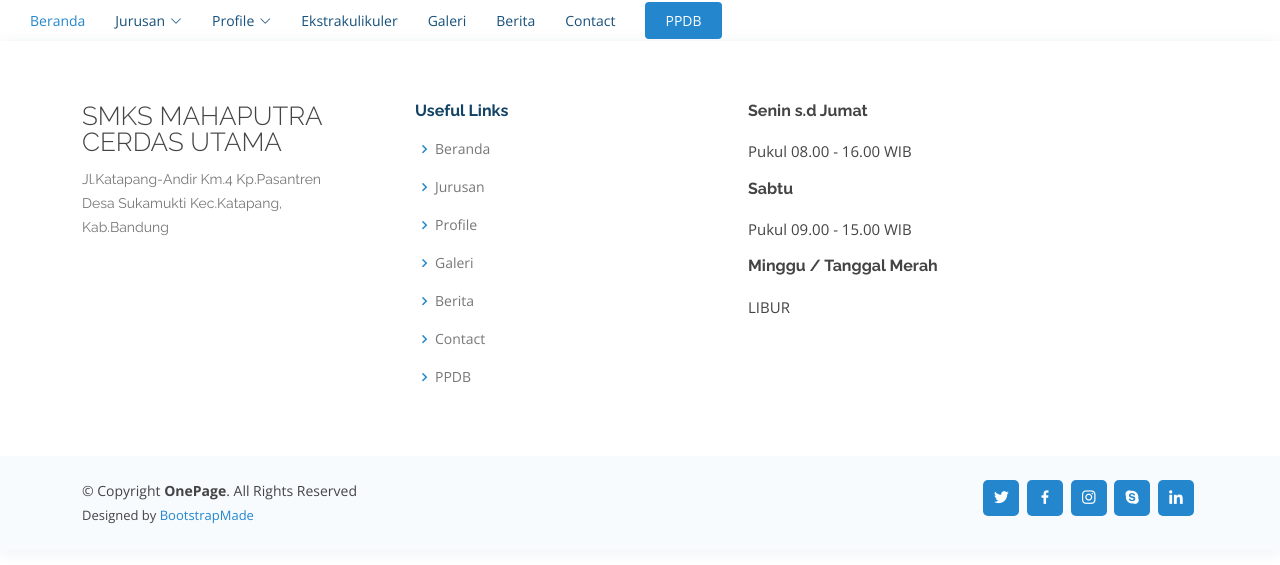
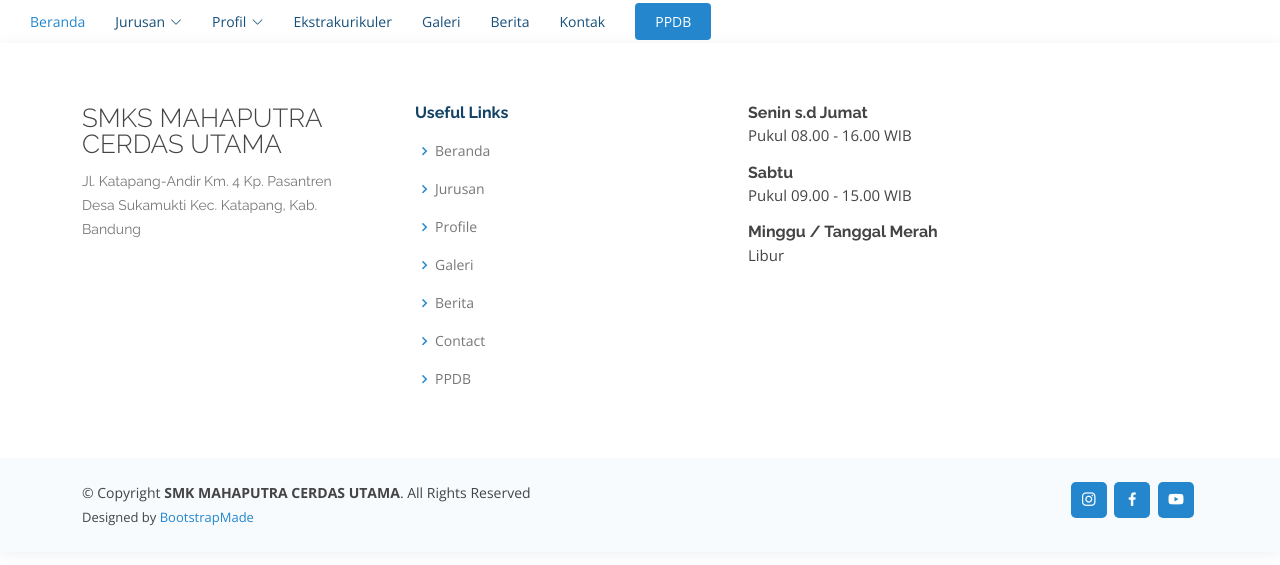
Before and after one commit to zeapiaji/PPDB, a PHP site: template view/navbar.php in a window 1280 px wide. Shown: the top 565 px of the page. Run offline with PHP 8.4, Linux system fonts and the light colour scheme; the template is opened without the code that fills it, so the values that code supplies are empty.

Commit message:
update zea

```diff
--- a/view/footer.php
+++ b/view/footer.php
@@ -8,7 +8,7 @@
       <div class="col-lg-3 col-md-6 footer-contact">
         <h3>SMKS MAHAPUTRA CERDAS UTAMA</h3>
         <p>
-          Jl.Katapang-Andir Km.4 Kp.Pasantren Desa Sukamukti Kec.Katapang, Kab.Bandung<br><br>
+          Jl. Katapang-Andir Km. 4 Kp. Pasantren Desa Sukamukti Kec. Katapang, Kab. Bandung<br><br>
         </p>
       </div>
 
@@ -26,12 +26,14 @@
       </div>
 
       <div class="col-lg-4 col-md-6 footer-newsletter">
-        <h4>Senin s.d Jumat</h4>
+        <h4 style="margin-bottom: -10px;">Senin s.d Jumat</h4>
         <p>Pukul 08.00 - 16.00 WIB</p>
-        <h4>Sabtu</h4>
+
+        <h4 style="margin-bottom: -10px;">Sabtu</h4>
         <p>Pukul 09.00 - 15.00 WIB</p>
-        <h4>Minggu / Tanggal Merah</h4>
-        <p>LIBUR</p>
+
+        <h4 style="margin-bottom: -10px;">Minggu / Tanggal Merah</h4>
+        <p>Libur</p>
       </div>
 
     </div>
@@ -42,7 +44,7 @@
 
   <div class="me-md-auto text-center text-md-start">
     <div class="copyright">
-      &copy; Copyright <strong><span>OnePage</span></strong>. All Rights Reserved
+      &copy; Copyright <strong><span>SMK MAHAPUTRA CERDAS UTAMA</span></strong>. All Rights Reserved
     </div>
     <div class="credits">
       <!-- All the links in the footer should remain intact. -->
@@ -53,11 +55,9 @@
     </div>
   </div>
   <div class="social-links text-center text-md-right pt-3 pt-md-0">
-    <a href="#" class="twitter"><i class="bx bxl-twitter"></i></a>
-    <a href="#" class="facebook"><i class="bx bxl-facebook"></i></a>
-    <a href="#" class="instagram"><i class="bx bxl-instagram"></i></a>
-    <a href="#" class="google-plus"><i class="bx bxl-skype"></i></a>
-    <a href="#" class="linkedin"><i class="bx bxl-linkedin"></i></a>
+    <a href="https://www.instagram.com/smkmahaputracerdasutama/?hl=id" class="instagram"><i class="bx bxl-instagram"></i></a>
+    <a href="https://www.facebook.com/smkmahaputra/" class="facebook"><i class="bx bxl-facebook"></i></a>
+    <a href="https://www.youtube.com/channel/UCCfYqV-2N44pFhsQpGEedCw" class="youtube"><i class="bx bxl-youtube"></i></a>
   </div>
 </div>
 </footer><!-- End Footer -->
--- a/view/header.php
+++ b/view/header.php
@@ -2,6 +2,6 @@
  <header id="header" class="fixed-top">
     <div class="container d-flex align-items-center justify-content-between">
 
-      <h1 class="logo"><a href="index.html">OnePage</a></h1>
+      <h1 class="logo"><a href="index.php">SMKS MAHAPUTRA CERDAS UTAMA</a></h1>
       <!-- Uncomment below if you prefer to use an image logo -->
       <!-- <a href="index.html" class="logo"><img src="assets/img/logo.png" alt="" class="img-fluid"></a>-->
--- a/view/main.php
+++ b/view/main.php
@@ -63,8 +63,8 @@
       <div class="container" data-aos="fade-up">
 
         <div class="section-title">
-          <h2>About Us</h2>
-          <p>Magnam dolores commodi suscipit. Necessitatibus eius consequatur ex aliquid fuga eum quidem. </p>
+          <h2>Profil</h2>
+          <p>Profl SMK MAHAPUTRA CERDAS UTAMA. </p>
         </div>
 
         <div class="row content about-video">
@@ -73,20 +73,8 @@
             <a href="https://www.youtube.com/watch?v=jDDaplaOz7Q" class="glightbox play-btn mb-4" data-vbtype="video" data-autoplay="true"></a>
           </div>
           <div class="col-lg-6 pt-4 pt-lg-0">
-            <p>
-              Ullamco laboris nisi ut aliquip ex ea commodo consequat. Duis aute irure dolor in reprehenderit in voluptate
-              velit esse cillum dolore eu fugiat nulla pariatur. Excepteur sint occaecat cupidatat non proident, sunt in
-              culpa qui officia deserunt mollit anim id est laborum. Lorem ipsum dolor sit amet, consectetur adipisicing elit, sed do eiusmod
-              tempor incididunt ut labore et dolore magna aliqua. Ut enim ad minim veniam,
-              quis nostrud exercitation ullamco laboris nisi ut aliquip ex ea commodo
-              consequat. Duis aute irure dolor in reprehenderit in voluptate velit esse
-              cillum dolore eu fugiat nulla pariatur. Excepteur sint occaecat cupidatat non
-              proident, sunt in culpa qui officia deserunt mollit anim id est laborum.Lorem ipsum dolor sit amet, consectetur adipisicing elit, sed do eiusmod
-              tempor incididunt ut labore et dolore magna aliqua. Ut enim ad minim veniam,
-              quis nostrud exercitation ullamco laboris nisi ut aliquip ex ea commodo
-              consequat. Duis aute irure dolor in reprehenderit in voluptate velit esse
-              cillum dolore eu fugiat nulla pariatur. Excepteur sint occaecat cupidatat non
-              proident, sunt in culpa qui officia deserunt mollit anim id est laborum.
+            <p class="fs-4">
+            SMKS Mahaputra Cerdas Utama didirikan pada 22 Agustus tahun 2016, adalah salah satu SMK swasta yang ada di Kabupaten Bandung yang memiliki program studi Multimedia (MM) dan Rekyasa Perangkat Lunak (RPL), menjadi sekolah pertama di Kabupaten Bandung dengan Konsep Green School atau Sekolah Hijau yang ramah lingkungan SMKS Mahaputra Cerdas Utama berkomitmen untuk mencetak Sumber Daya Manusia (SDM) yang unggul di era 4.0.
             </p>
           </div>
         </div>
@@ -107,83 +95,114 @@
     </section>
     <!-- End Clients Section -->
 
-    <!-- ======= Testimonials Section ======= -->
-    <section id="guru" class="testimonials">
+    <!-- ======= Team Section ======= -->
+    <section id="news" class="team section-bg">
       <div class="container" data-aos="fade-up">
 
         <div class="section-title">
-          <h2>ORANG PENTING</h2>
-          <p>SMKS MAHAPUTRA CERDAS UTAMA</p>
+          <h2>Team</h2>
+          <p>Magnam dolores commodi suscipit. Necessitatibus eius consequatur ex aliquid fuga eum quidem. Sit sint consectetur velit. Quisquam quos quisquam cupiditate. Et nemo qui impedit suscipit alias ea. Quia fugiat sit in iste officiis commodi quidem hic quas.</p>
         </div>
 
-        <div class="testimonials-slider swiper" data-aos="fade-up" data-aos-delay="100">
-          <div class="swiper-wrapper">
+        <div class="row">
 
-            <div class="swiper-slide">
-              <div class="testimonial-item">
-                <p>
-                  <i class="bx bxs-quote-alt-left quote-icon-left"></i>
-                  Proin iaculis purus consequat sem cure digni ssim donec porttitora entum suscipit rhoncus. Accusantium quam, ultricies eget id, aliquam eget nibh et. Maecen aliquam, risus at semper.
-                  <i class="bx bxs-quote-alt-right quote-icon-right"></i>
-                </p>
-                <img src="assets/img/testimonials/testimonials-1.jpg" class="testimonial-img" alt="">
-                <h3>Eddy Yusuf</h3>
-                <h4>Ketua Yayasan</h4>
+          <div class="col-lg-3 col-md-6 d-flex align-items-stretch" data-aos="fade-up" data-aos-delay="100">
+            <div class="member">
+              <div class="member-img">
+                <img src="assets/img/team/team-1.jpg" class="img-fluid" alt="">
+                <div class="social">
+                  <a href=""><i class="bi bi-twitter"></i></a>
+                  <a href=""><i class="bi bi-facebook"></i></a>
+                  <a href=""><i class="bi bi-instagram"></i></a>
+                  <a href=""><i class="bi bi-linkedin"></i></a>
+                </div>
               </div>
-            </div><!-- End testimonial item -->
+              <div class="member-info">
+                <h4>Walter White</h4>
+                <span>Chief Executive Officer</span>
+              </div>
+            </div>
+          </div>
 
-            <div class="swiper-slide">
-              <div class="testimonial-item">
-                <p>
-                  <i class="bx bxs-quote-alt-left quote-icon-left"></i>
-                  Export tempor illum tamen malis malis eram quae irure esse labore quem cillum quid cillum eram malis quorum velit fore eram velit sunt aliqua noster fugiat irure amet legam anim culpa.
-                  <i class="bx bxs-quote-alt-right quote-icon-right"></i>
-                </p>
-                <img src="assets/img/testimonials/testimonials-2.jpg" class="testimonial-img" alt="">
-                <h3>Drs. Dedi Hidayat</h3>
-                <h4>Kepala Sekolah</h4>
+          <div class="col-lg-3 col-md-6 d-flex align-items-stretch" data-aos="fade-up" data-aos-delay="200">
+            <div class="member">
+              <div class="member-img">
+                <img src="assets/img/team/team-2.jpg" class="img-fluid" alt="">
+                <div class="social">
+                  <a href=""><i class="bi bi-twitter"></i></a>
+                  <a href=""><i class="bi bi-facebook"></i></a>
+                  <a href=""><i class="bi bi-instagram"></i></a>
+                  <a href=""><i class="bi bi-linkedin"></i></a>
+                </div>
               </div>
-            </div><!-- End testimonial item -->
+              <div class="member-info">
+                <h4>Sarah Jhonson</h4>
+                <span>Product Manager</span>
+              </div>
+            </div>
+          </div>
 
-            <div class="swiper-slide">
-              <div class="testimonial-item">
-                <p>
-                  <i class="bx bxs-quote-alt-left quote-icon-left"></i>
-                  Enim nisi quem export duis labore cillum quae magna enim sint quorum nulla quem veniam duis minim tempor labore quem eram duis noster aute amet eram fore quis sint minim.
-                  <i class="bx bxs-quote-alt-right quote-icon-right"></i>
-                </p>
-                <img src="assets/img/testimonials/testimonials-3.jpg" class="testimonial-img" alt="">
-                <h3>Istri pak edy</h3>
-                <h4>Store Owner</h4>
+          <div class="col-lg-3 col-md-6 d-flex align-items-stretch" data-aos="fade-up" data-aos-delay="300">
+            <div class="member">
+              <div class="member-img">
+                <img src="assets/img/team/team-3.jpg" class="img-fluid" alt="">
+                <div class="social">
+                  <a href=""><i class="bi bi-twitter"></i></a>
+                  <a href=""><i class="bi bi-facebook"></i></a>
+                  <a href=""><i class="bi bi-instagram"></i></a>
+                  <a href=""><i class="bi bi-linkedin"></i></a>
+                </div>
               </div>
-            </div><!-- End testimonial item -->
+              <div class="member-info">
+                <h4>William Anderson</h4>
+                <span>CTO</span>
+              </div>
+            </div>
+          </div>
 
+          <div class="col-lg-3 col-md-6 d-flex align-items-stretch" data-aos="fade-up" data-aos-delay="400">
+            <div class="member">
+              <div class="member-img">
+                <img src="assets/img/team/team-4.jpg" class="img-fluid" alt="">
+                <div class="social">
+                  <a href=""><i class="bi bi-twitter"></i></a>
+                  <a href=""><i class="bi bi-facebook"></i></a>
+                  <a href=""><i class="bi bi-instagram"></i></a>
+                  <a href=""><i class="bi bi-linkedin"></i></a>
+                </div>
+              </div>
+              <div class="member-info">
+                <h4>Amanda Jepson</h4>
+                <span>Accountant</span>
+              </div>
+            </div>
           </div>
-          <div class="swiper-pagination"></div>
+
         </div>
 
       </div>
-    </section><!-- End Testimonials Section -->
+    </section><!-- End Team Section -->
 
     <!-- ======= Services Section ======= -->
     <section id="services" class="services section-bg">
       <div class="container" data-aos="fade-up">
 
         <div class="section-title">
-          <h2>Ekstrakulikuler</h2>
-          <p>Berikut adalah daftar ekstrakulikuler yang ada di SMKS MAHAPUTRA CERDAS UTAMA.</p>
+          <h2>Ekstrakurikuler</h2>
+          <p>Berikut adalah daftar ekstrakurikuler yang ada di SMKS MAHAPUTRA CERDAS UTAMA.</p>
         </div>
 
         <div class="row">
-          <div class="col-lg-4 col-md-6 d-flex align-items-stretch" data-aos="zoom-in" data-aos-delay="100">
-            <div class="icon-box iconbox-blue">
-              <div class="icon" width="100" height="100">
+        <div class="col-lg-4 col-md-6 d-flex align-items-stretch mt-4 mt-md-0" data-aos="zoom-in" data-aos-delay="200">
+            <div class="icon-box iconbox-orange ">
+              <div class="icon">
                 <svg width="100" height="100" viewBox="0 0 600 600" xmlns="http://www.w3.org/2000/svg">
-                  <path stroke="none" stroke-width="0" fill="#f5f5f5" d="M300,521.0016835830174C376.1290562159157,517.8887921683347,466.0731472004068,529.7835943286574,510.70327084640275,468.03025145048787C554.3714126377745,407.6079735673963,508.03601936045806,328.9844924480964,491.2728898941984,256.3432110539036C474.5976632858925,184.082847569629,479.9380746630129,96.60480741107993,416.23090153303,58.64404602377083C348.86323505073057,18.502131276798302,261.93793281208167,40.57373210992963,193.5410806939664,78.93577620505333C130.42746243093433,114.334589627462,98.30271207620316,179.96522072025542,76.75703585869454,249.04625023123273C51.97151888228291,328.5150500222984,13.704378332031375,421.85034740162234,66.52175969318436,486.19268352777647C119.04800174914682,550.1803526380478,217.28368757567262,524.383925680826,300,521.0016835830174"></path>
+                  <path stroke="none" stroke-width="0" fill="#f5f5f5" d="M300,582.0697525312426C382.5290701553225,586.8405444964366,449.9789794690241,525.3245884688669,502.5850820975895,461.55621195738473C556.606425686781,396.0723002908107,615.8543463187945,314.28637112970534,586.6730223649479,234.56875336149918C558.9533121215079,158.8439757836574,454.9685369536778,164.00468322053177,381.49747125262974,130.76875717737553C312.15926192815925,99.40240125094834,248.97055460311594,18.661163978235184,179.8680185752513,50.54337015887873C110.5421016452524,82.52863877960104,119.82277516462835,180.83849132639028,109.12597500060166,256.43424936330496C100.08760227029461,320.3096726198365,92.17705696193138,384.0621239912766,124.79988738764834,439.7174275375508C164.83382741302287,508.01625554203684,220.96474134820875,577.5009287672846,300,582.0697525312426"></path>
                 </svg>
-                <i class="bx bx-camera-movie"></i>
+                <i class="bx bx-file"></i>
               </div>
               <h4><a href="">Pramuka</a></h4>
+              <p>Duis aute irure dolor in reprehenderit in voluptate velit esse cillum dolore</p>
             </div>
           </div>
 
@@ -664,8 +683,8 @@
       <div class="container" data-aos="fade-up">
 
         <div class="section-title">
-          <h2>Contact</h2>
-          <p>Magnam dolores commodi suscipit. Necessitatibus eius consequatur ex aliquid fuga eum quidem. Sit sint consectetur velit. Quisquam quos quisquam cupiditate. Et nemo qui impedit suscipit alias ea. Quia fugiat sit in iste officiis commodi quidem hic quas.</p>
+          <h2>Kontak</h2>
+          <p>Kontak SMK MAHAPUTRA CERDAS UTAMA.</p>
         </div>
 
         <div>
@@ -678,8 +697,8 @@
             <div class="info">
               <div class="address">
                 <i class="bi bi-geo-alt"></i>
-                <h4>Location:</h4>
-                <p>Jl.Katapang-Andir Km.4 Kp.Pasantren Desa Sukamukti Kec.Katapang, Kab.Bandung</p>
+                <h4>Lokasi:</h4>
+                <p>Jl. Katapang-Andir Km. 4 Kp. Pasantren Desa Sukamukti Kec. Katapang, Kab. Bandung</p>
               </div>
 
               <div class="email">
--- a/view/navbar.php
+++ b/view/navbar.php
@@ -1,4 +1,4 @@
-<nav id="navbar" class="navbar">
+<nav id="navbar" class="navbar" style="height: 43px;">
         <ul>
           <li><a class="nav-link scrollto active" href="#hero">Beranda</a></li>
           <li class="dropdown"><a href="#jurusan"><span>Jurusan</span><i class="bi bi-chevron-down"></i></a>
@@ -6,15 +6,15 @@
               <li><a href="#multimedia">Multimedia</a></li>
               <li><a href="#rpl">Rekayasa Perangkat Lunak</a></li>
             </ul>
-          <li class="dropdown"><a href="#about"><span>Profile</span><i class="bi bi-chevron-down"></i></a>
+          <li class="dropdown"><a href="#about"><span>Profil</span><i class="bi bi-chevron-down"></i></a>
             <ul>
               <li><a href="#about">Sekolah</a></li>
-              <li><a href="#guru">Orang Penting</a></li>
+              <li><a href="#guru">Manajemen</a></li>
             </ul>
-          <li><a class="nav-link scrollto" href="#services">Ekstrakulikuler</a></li>
+          <li><a class="nav-link scrollto" href="#services">Ekstrakurikuler</a></li>
           <li><a class="nav-link scrollto" href="#galeri">Galeri</a></li>
           <li><a class="nav-link scrollto" href="#news">Berita</a></li>
-          <li><a class="nav-link scrollto" href="#contact">Contact</a></li>
+          <li><a class="nav-link scrollto" href="#contact">Kontak</a></li>
           <li><a class="getstarted scrollto" href="#pricing">PPDB</a></li>
         </ul>
         <i class="bi bi-list mobile-nav-toggle"></i>
```
Also changed, not shown: other parts of view/main.php (+15 -15 lines), view/hero.php (+9 -16 lines), js.php (renamed from view/js.php).
